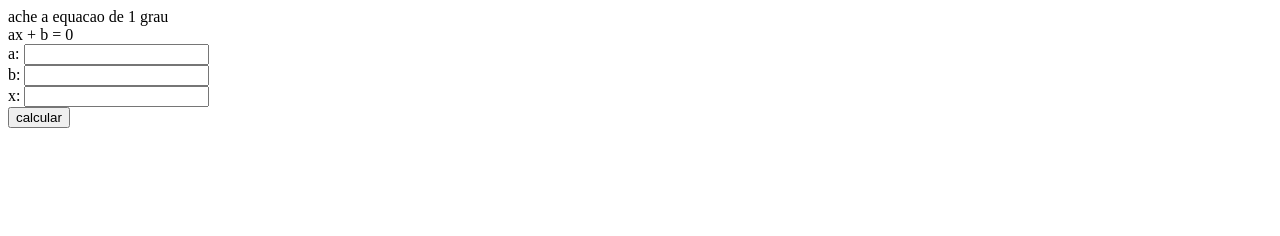
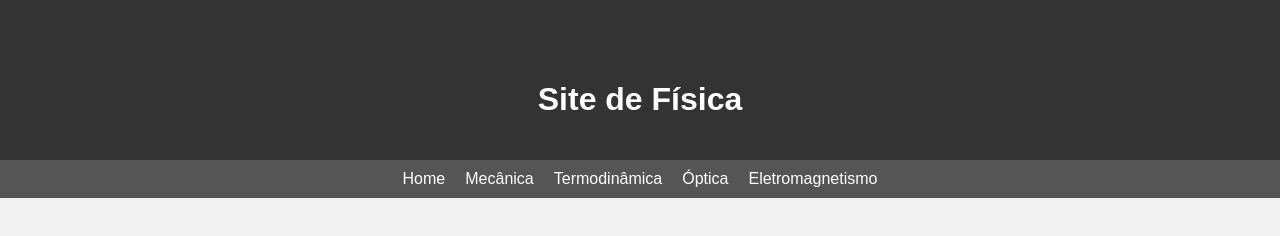
Before and after one commit to adadhy/fisicaep6, a plain HTML site: page index.html in a window 1280 px wide. Drawn offline with Linux system fonts and the light colour scheme.

Commit message:
Add files via upload

```diff
--- a/index.html
+++ b/index.html
@@ -3,21 +3,74 @@
 <head>
     <meta charset="UTF-8">
     <meta name="viewport" content="width=device-width, initial-scale=1.0">
-    <title>fisica</title>
-</head>
+    <title>Document</title>
+</header>
+<header>
 <body>
-    ache a equacao de 1 grau<br>
-    ax + b = 0 <br>
-    a: <input type="text" id="vara" value 0><br>
-    b: <input type="text" id="varb" value 0><br>
-    x: <input type="text" id="varx" value 0><br>
+    <style>
+        body {
+          font-family: Arial, sans-serif;
+          margin: 0;
+          padding: 0;
+          background-color: #f1f1f1;
+        }
 
-        <button type = "button" onclick = "equacao1grau()">calcular</button>
-        <script src="script.js"></script>
+        header {
+          background-color: #333;
+          color: #fff;
+          padding: 20px;
+          text-align: center;
+        }
 
+        nav {
+          background-color: #555;
+          color: #fff;
+          padding: 10px;
+        }
 
+        nav ul {
+          list-style-type: none;
+          padding: 0;
+          margin: 0;
+          display: flex;
+          justify-content: center;
+        }
 
+        nav ul li {
+          margin: 0 10px;
+        }
 
-    </imput>
+        nav ul li a {
+          color: #fff;
+          text-decoration: none;
+        }
+
+        main {
+          padding: 20px;
+        }
+
+        footer {
+          background-color: #333;
+          color: #fff;
+          padding: 10px;
+          text-align: center;
+        }
+      </style>
+      <body>
+      </header>
+      <body>
+        <header>
+      <h1>Site de Física</h1>
+</header>
+
+<nav>
+<ul>
+  <li><a href="#">Home</a></li>
+  <li><a href="#">Mecânica</a></li>
+  <li><a href="#">Termodinâmica</a></li>
+  <li><a href="#">Óptica</a></li>
+  <li><a href="#">Eletromagnetismo</a></li>
+</ul>
+</nav>
 </body>
 </html>
```
